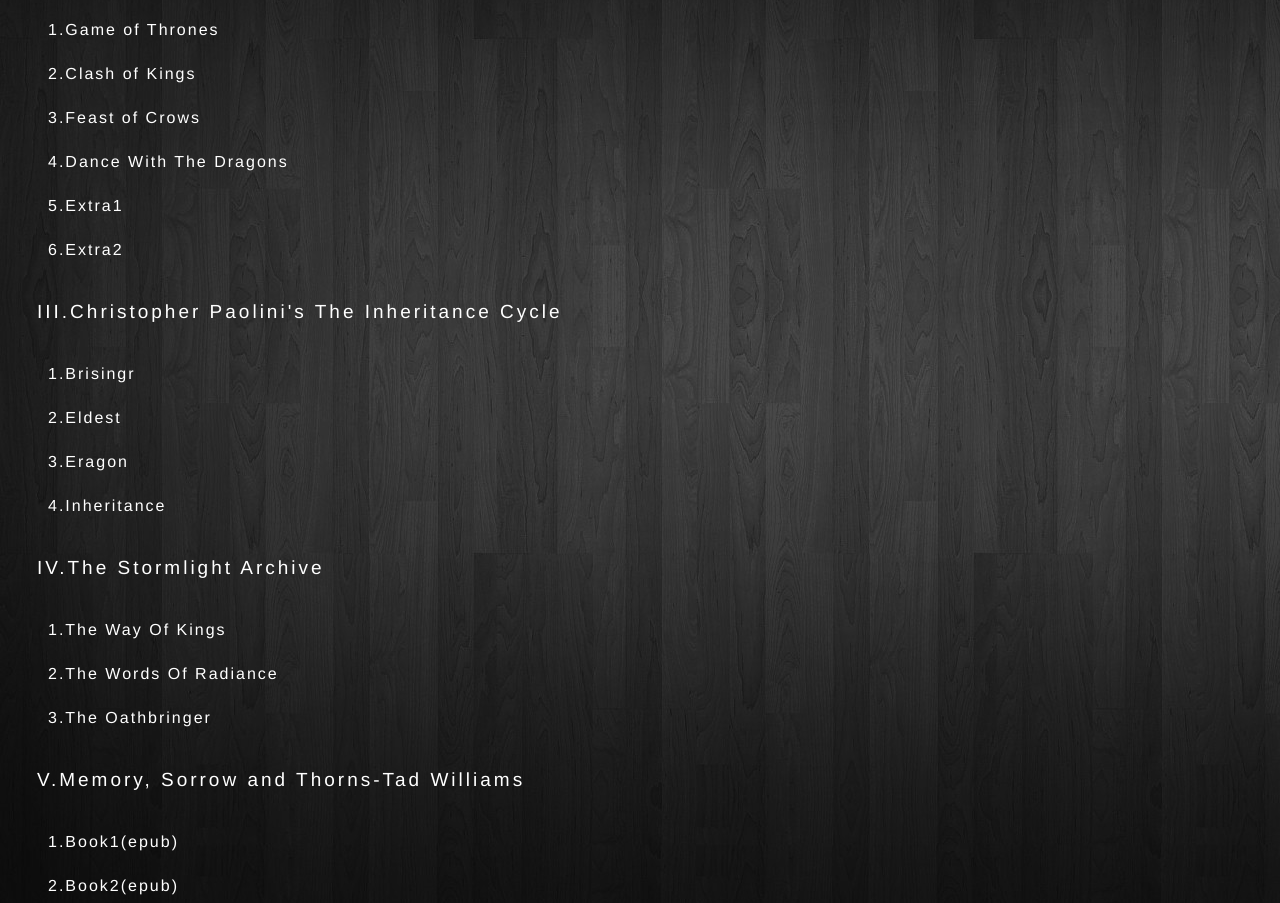
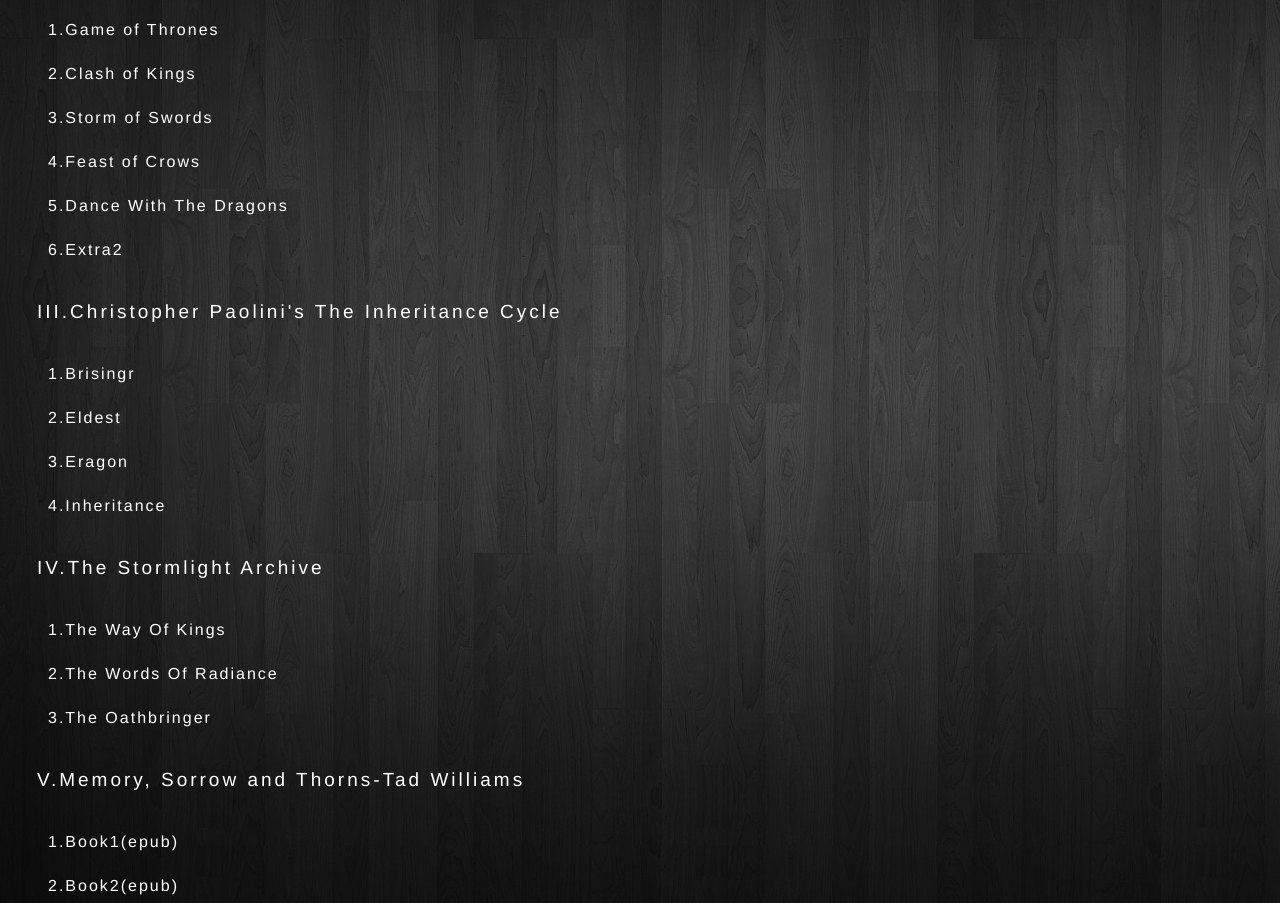
Before and after one commit to UUtsu/UUtsu.github.io, a plain HTML site: page index.html in a window 1280 px wide. Shown: the part 3797-4700 px from the top of the page. Drawn offline with Linux system fonts and the light colour scheme.

Commit message:
Update index.html

```diff
--- a/index.html
+++ b/index.html
@@ -185,9 +185,9 @@ function myFunction2() {
  <h3>II.Game Of Thrones </h3>
       <a href="https://drive.google.com/file/d/1x1bGWvuwBGzjS0na_jySsAfnT3YYXSYc/view?usp=sharing"target="_blank"><p> 1.Game of Thrones</p></a>
       <a href="https://drive.google.com/file/d/1GnVZ-kbDv93nHM1ngobyGvMYHsY2JVWj/view?usp=sharing"target="_blank"><p> 2.Clash of Kings</p></a>
-      <a href="https://drive.google.com/file/d/1ULp9Zir7_KFrxhWijGHceiZ08wcANcpF/view?usp=sharing"target="_blank"><p> 3.Feast of Crows</p></a>
-      <a href="https://drive.google.com/file/d/1Xl9GYgVxcSRphcAQBO-oc_ltOeU4PeEG/view?usp=sharing"target="_blank"><p> 4.Dance With The Dragons</p></a>
-      <a href="https://drive.google.com/file/d/1w3zwmsVgBWW0nsfiBeWml4sy7oqN_zus/view?usp=sharing"target="_blank"><p> 5.Extra1</p></a>
+      <a href="https://drive.google.com/file/d/1ULp9Zir7_KFrxhWijGHceiZ08wcANcpF/view?usp=sharing"target="_blank"><p> 3.Storm of Swords</p></a>
+      <a href="https://drive.google.com/file/d/1Xl9GYgVxcSRphcAQBO-oc_ltOeU4PeEG/view?usp=sharing"target="_blank"><p> 4.Feast of Crows</p></a>
+      <a href="https://drive.google.com/file/d/1w3zwmsVgBWW0nsfiBeWml4sy7oqN_zus/view?usp=sharing"target="_blank"><p> 5.Dance With The Dragons</p></a>
       <a href="https://drive.google.com/file/d/1i1qt0DOa0HkA-0HTUc7aWUgFebdvyTWq/view?usp=sharing"target="_blank"><p> 6.Extra2</p></a>
  <h3>III.Christopher Paolini's The Inheritance Cycle </h3>
       <a href="https://drive.google.com/file/d/1i1qt0DOa0HkA-0HTUc7aWUgFebdvyTWq/view?usp=sharing"target="_blank"><p> 1.Brisingr</p></a>
```
